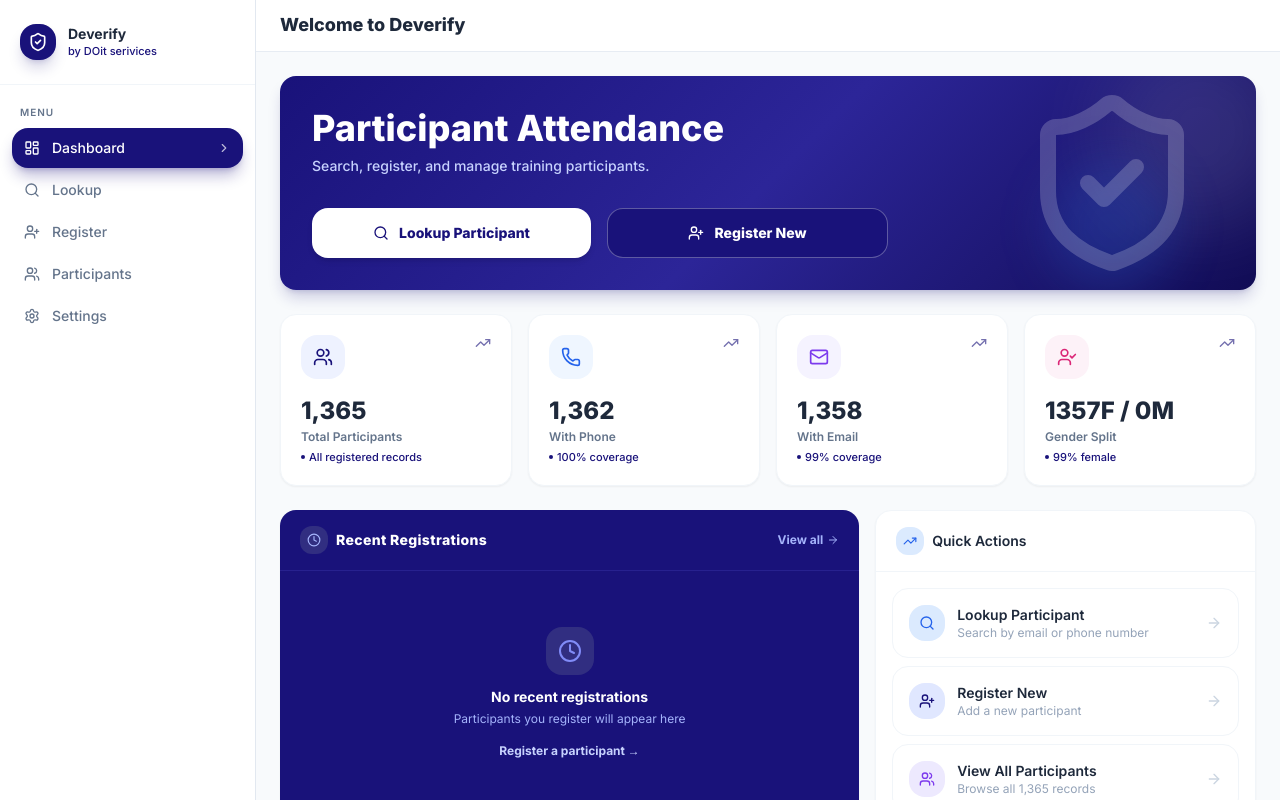
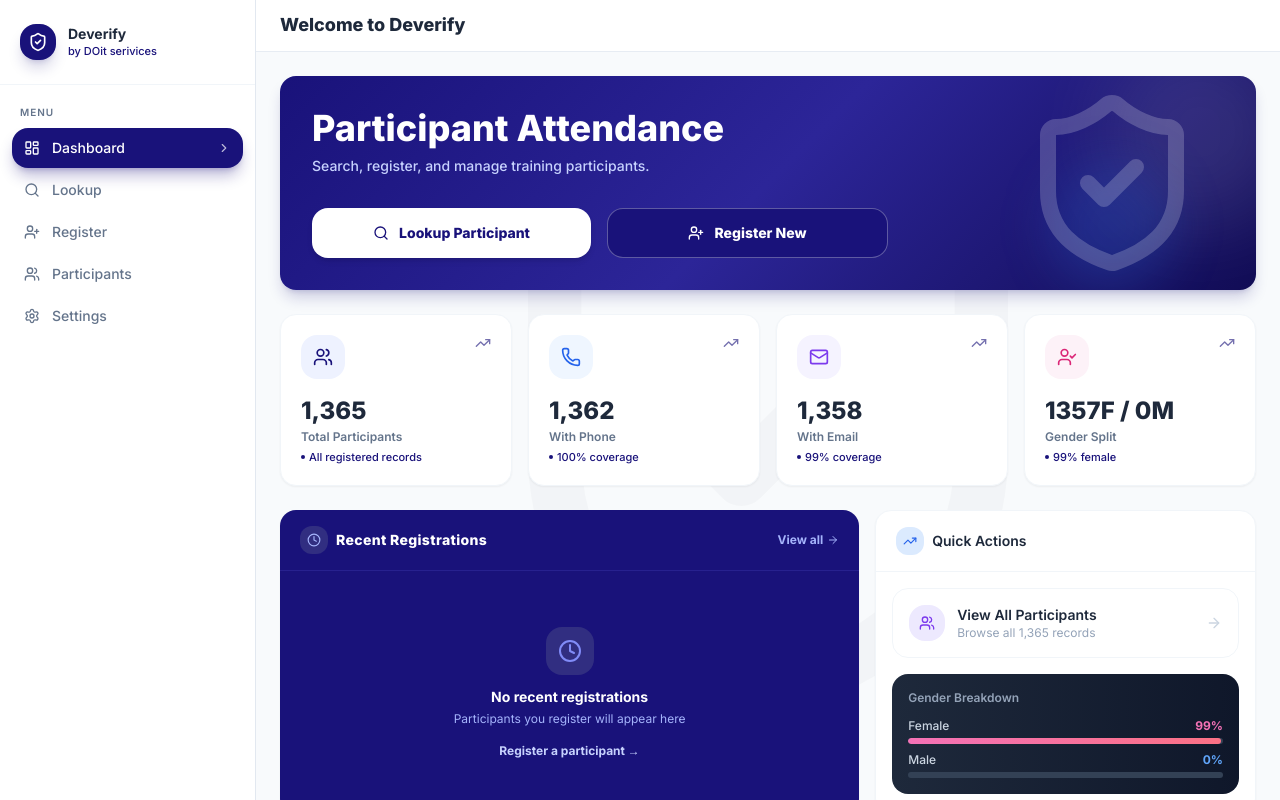
Before and after one commit to ELAN-WADE/Deverify-by-Doit-services, a React (Vite) app: page / in a window 1280 px wide. Built offline with nearby package versions, Linux system fonts and the light colour scheme.

Commit message:
style: remove quick actions, reduce recent regs, add global watermark

```diff
--- a/src/components/Layout.tsx
+++ b/src/components/Layout.tsx
@@ -109,8 +109,13 @@ export default function Layout({ children }: LayoutProps) {
         </header>
 
         {/* Scrollable page content */}
-        <main className="flex-1 overflow-hidden">
-          <div className="page-scroll h-full px-4 lg:px-6 py-6">
+        <main className="flex-1 overflow-hidden relative">
+          {/* Watermark */}
+          <div className="absolute inset-0 z-0 pointer-events-none flex items-center justify-center opacity-[0.02]">
+            <ShieldCheck className="w-[80vh] h-[80vh] text-slate-900" />
+          </div>
+
+          <div className="page-scroll h-full px-4 lg:px-6 py-6 relative z-10">
             {children}
           </div>
         </main>
--- a/src/pages/Dashboard.tsx
+++ b/src/pages/Dashboard.tsx
@@ -58,22 +58,6 @@ export default function Dashboard() {
   ];
 
   const quickActions = [
-    {
-      label: 'Lookup Participant',
-      description: 'Search by email or phone number',
-      icon: Search,
-      iconBg: 'bg-blue-100',
-      iconColor: 'text-blue-600',
-      path: '/search',
-    },
-    {
-      label: 'Register New',
-      description: 'Add a new participant',
-      icon: UserPlus,
-      iconBg: 'bg-indigo-100',
-      iconColor: 'text-secondary',
-      path: '/register',
-    },
     {
       label: 'View All Participants',
       description: `Browse all ${stats.total.toLocaleString()} records`,
@@ -171,7 +155,7 @@ export default function Dashboard() {
 
           {stats.recentRegistrations.length > 0 ? (
             <div className="divide-y divide-indigo-800/30">
-              {stats.recentRegistrations.slice(0, 8).map(p => (
+              {stats.recentRegistrations.slice(0, 4).map(p => (
                 <div
                   key={p.id}
                   className="flex items-center gap-3 px-5 py-3.5 hover:bg-indigo-900/40 cursor-pointer transition-colors"
```
